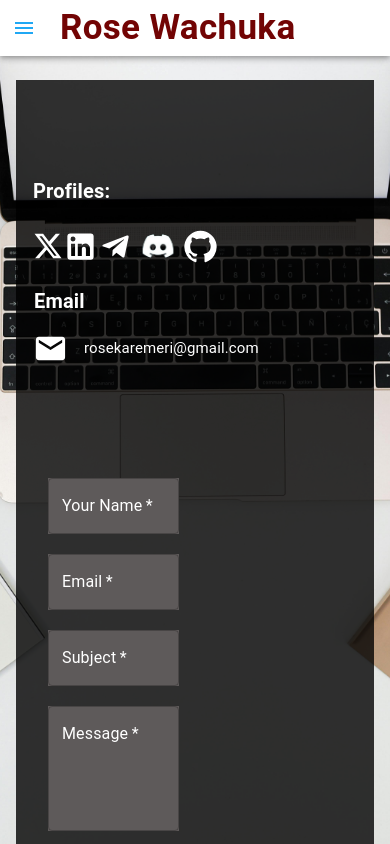
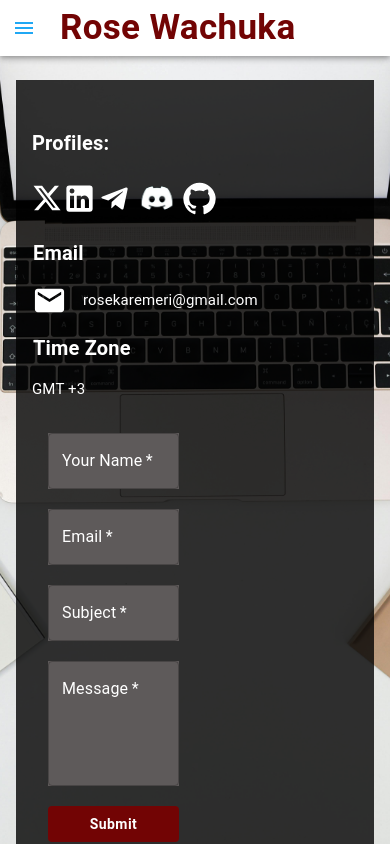
Before and after one commit to ro61zzy/myportfolio, a Next.js app: page /contact in a window 390 px wide. Built offline with nearby package versions, Linux system fonts and the light colour scheme.

Commit message:
Fix: Contact form responsiveness

```diff
--- a/src/app/contact/page.tsx
+++ b/src/app/contact/page.tsx
@@ -9,7 +9,7 @@ import Image from "next/image";
 import discord from "../../../public/socials/discord.png";
 import GitHubIcon from "@mui/icons-material/GitHub";
 import ContactForm from "@/components/ContactForm";
-import EmailIcon from '@mui/icons-material/Email';
+import EmailIcon from "@mui/icons-material/Email";
 
 const Contact = () => {
   return (
@@ -37,11 +37,30 @@ const Contact = () => {
         }}
       >
         <Box
-          sx={{ display: "flex", flexDirection: { xs: "column", sm: "row" }, width:"100%", gap:"1rem" }}
+          sx={{
+            display: "flex",
+            flexDirection: { xs: "column", sm: "row" },
+            width: "100%",
+            gap: "1rem",
+          }}
         >
-          <Box sx={{ display: "flex", flexDirection: "column",  width: "50%",p:"5rem 1px" }}>
+          <Box
+            sx={{
+              display: "flex",
+              flexDirection: "column",
+              width: "50%",
+              pt: "2rem",
+              gap:"12%"
+            }}
+          >
+            <Box>
               <Typography
-              sx={{ color: "#fff", fontWeight: "600", fontSize: "20px", pb:"15px" }}
+                sx={{
+                  color: "#fff",
+                  fontWeight: "600",
+                  fontSize: "20px",
+                  pb: "15px",
+                }}
               >
                 Profiles:
               </Typography>
@@ -50,8 +69,7 @@ const Contact = () => {
                   display: "flex",
                   flexDirection: "row",
                   alignItems: "center",
-                justifyContent:"space-evenly"
-
+                  justifyContent: "space-evenly",
                 }}
               >
                 <XIcon sx={{ color: "#fff", fontSize: "30px" }} />
@@ -67,10 +85,40 @@ const Contact = () => {
                 />
                 <GitHubIcon sx={{ color: "#fff", fontSize: "35px" }} />
               </Box>
-            <Typography  sx={{ color: "#fff", fontWeight: "600", fontSize: "20px", p:"15px 1px" }}>Email</Typography>
-            <Box sx={{display:"flex", alignItems:"center", gap:"1rem"}}>
+            </Box>
+            <Box>
+              <Typography
+                sx={{
+                  color: "#fff",
+                  fontWeight: "600",
+                  fontSize: "20px",
+                  p: "15px 1px",
+                }}
+              >
+                Email
+              </Typography>
+              <Box sx={{ display: "flex", alignItems: "center", gap: "1rem" }}>
                 <EmailIcon sx={{ color: "#fff", fontSize: "35px" }} />
-                <Typography  sx={{ color: "#fff", fontSize: "15px", }}>rosekaremeri@gmail.com</Typography>
+                <Typography sx={{ color: "#fff", fontSize: "15px" }}>
+                  rosekaremeri@gmail.com
+                </Typography>
+              </Box>
+            </Box>
+            <Box>
+              <Typography
+                sx={{
+                  color: "#fff",
+                  fontWeight: "600",
+                  fontSize: "20px",
+                  p: "15px 1px",
+                }}
+              >
+                Time Zone
+              </Typography>
+              <Typography sx={{ color: "#fff", fontSize: "15px" }}>
+                {" "}
+                GMT +3{" "}
+              </Typography>
             </Box>
           </Box>
           <Divider
@@ -78,7 +126,7 @@ const Contact = () => {
             flexItem
             sx={{
               display: { xs: "none", sm: "block" },
-              color:"#fff"
+              color: "#fff",
             }}
           />
           <Box sx={{ width: "50%" }}>
```
Lines whose indentation alone changed are shown as unchanged.
